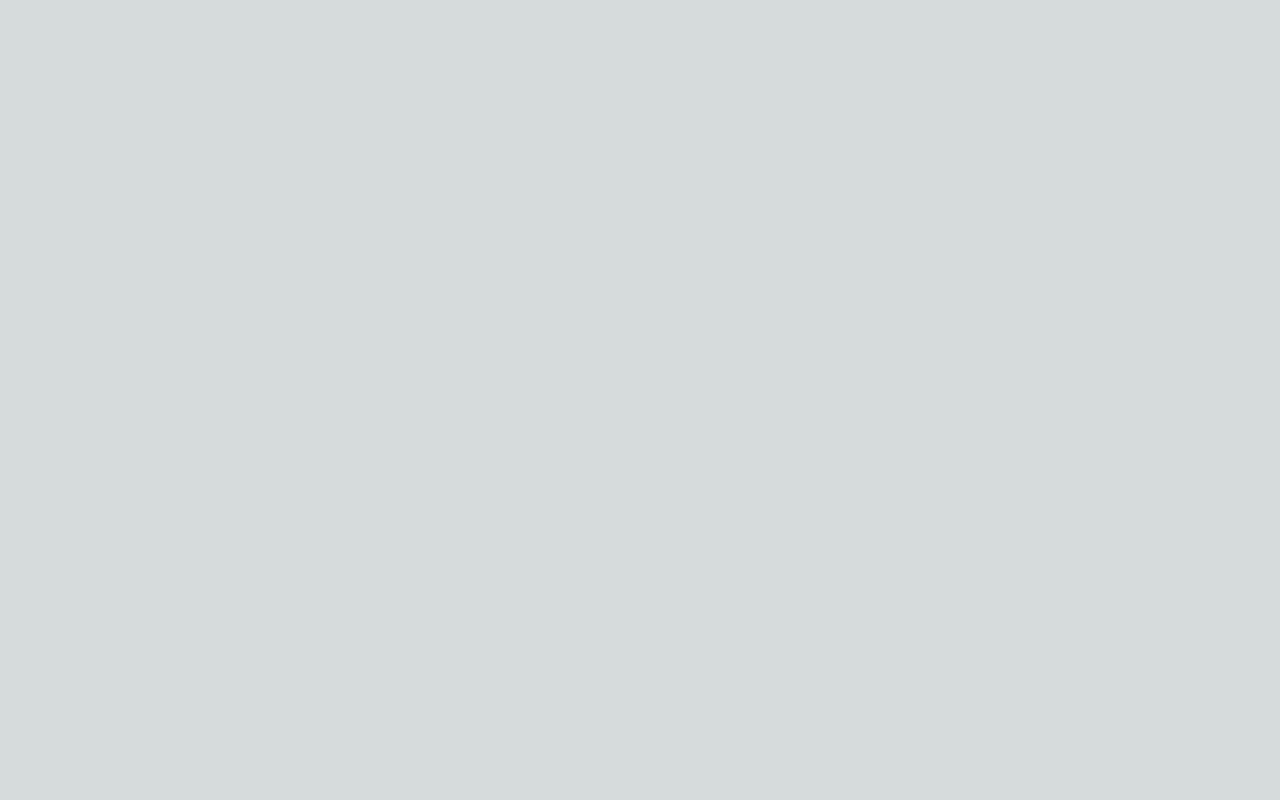
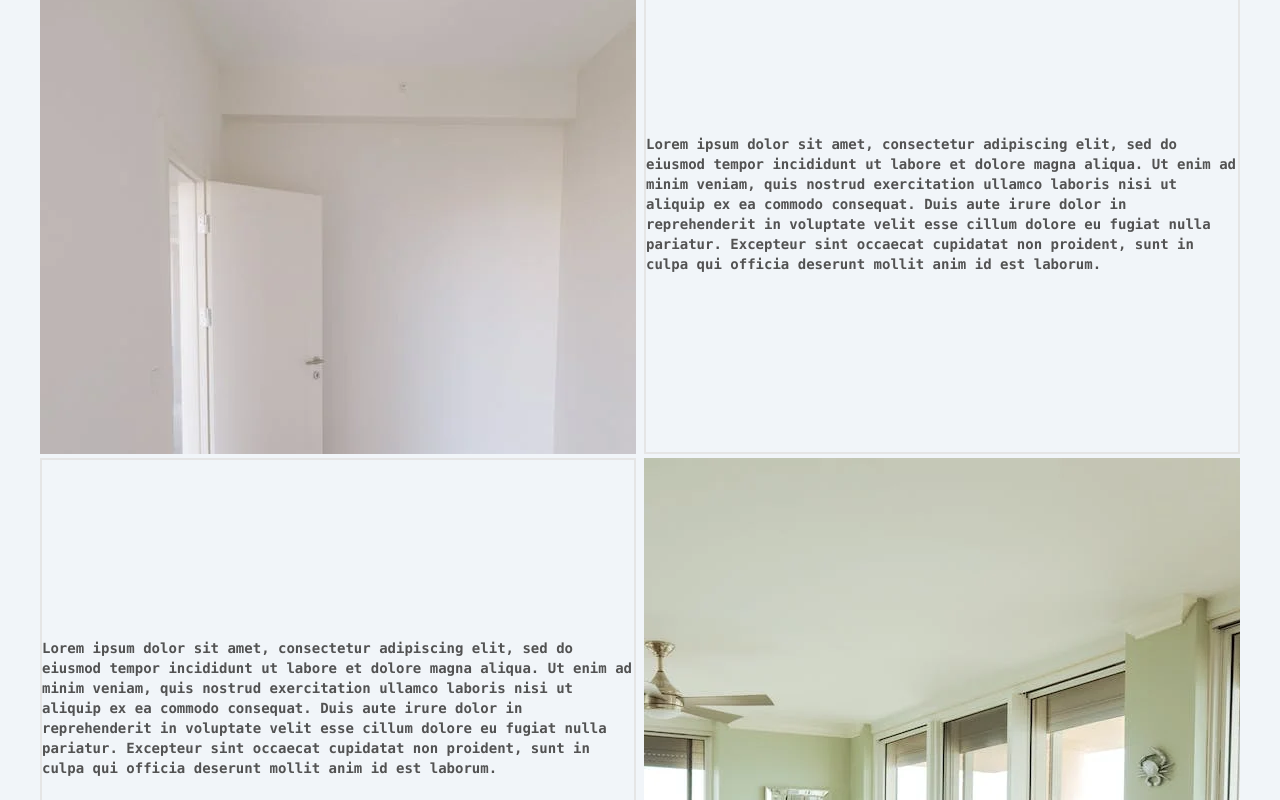
Before and after one commit to Royweru/blocks-real-estate-next-14, a Next.js app: page / in a window 1280 px wide. Shown: the part 1020-1820 px from the top of the page. Before the commit the page ends 870 px from the top, so only its background shows below. Built offline with nearby package versions, Linux system fonts and the light colour scheme.

Commit message:
modified:   app/page.tsx 	modified:   components/show-case.tsx 	new file:   public/images/bg2.webp 	new file:   public/images/bg3.webp

```diff
--- a/app/page.tsx
+++ b/app/page.tsx
@@ -4,17 +4,21 @@ import SearchBar from "@/components/search-bar";
 import Billboard from "@/components/billboard";
 import Heading from "@/components/ui/heading";
 import ContentBox from "@/components/content-box";
+import ShowCase from "@/components/show-case";
 export default function Home() {
   return (
-    <main className="flex min-h-screen flex-col justify-evenly w-full ">
+    <main className="flex min-h-screen flex-col gap-y-4 justify-evenly items-center w-full ">
       <Billboard>
         <Navbar/>
         <SearchBar />
       </Billboard>
-      <div className=" bg-white w-full rounded  flex flex-col justify-evenly items-center mb-5 py-3">
+      <div className=" bg-white w-full rounded  flex flex-col justify-evenly items-center  py-3">
           <Heading title="What are you expecting to do?" subtitle=" get mind blowing deals and crazy offers" />
           <ContentBox />
       </div>
+      <ShowCase />
+
+
     </main>
   );
 }
--- a/components/show-case.tsx
+++ b/components/show-case.tsx
@@ -26,20 +26,27 @@ const divContent = [
 const ShowCase = () => {
   return (
     <>
-      <section className="  bg-slate-100 flex flex-col relative w-full py-10 rounded gap-y-4 ">
+      <div className="  bg-slate-100 flex flex-col  w-full py-10
+       gap-y-5 justify-center items-center px-10 ">
         <Heading title=" Some amaizing properties"/>
-        <div className=" flex justify-evenly items-center">
-        {divContent.map((box) => (
-          <div
-            key={box.id}
-            className=" flex flex-col justify-center items-center p-3 rounded-md bg-slate-200"
-          >
+        <div className=" w-full flex justify-center items-center">
+        <div className=" w-full grid grid-cols-2 md:grid-cols-4 gap-x-2 gap-y-1 mx-auto">
+           <div className="  bg-[url('/images/bg2.webp')] col-span-2 h-[500px]"/>
+            <div className=" h-[500px] md:col-span-2  border-[2px]  border-neutral-200 bg-slate-100 hover:outline-black hover:cursor-pointer outline-2 flex group  justify-center items-center">
+                <p className=" font-mono font-semibold text-sm text-neutral-600 ">
+                Lorem ipsum dolor sit amet, consectetur adipiscing elit, sed do eiusmod tempor incididunt ut labore et dolore magna aliqua. Ut enim ad minim veniam, quis nostrud exercitation ullamco laboris nisi ut aliquip ex ea commodo consequat. Duis aute irure dolor in reprehenderit in voluptate velit esse cillum dolore eu fugiat nulla pariatur. Excepteur sint occaecat cupidatat non proident, sunt in culpa qui officia deserunt mollit anim id est laborum.
+                </p>
+            </div>
+            <div className=" h-[500px] md:col-span-2   border-[2px]  border-neutral-200 bg-slate-100 hover:outline-emerald-100 hover:cursor-pointer flex  justify-center items-center">
+                <p className=" font-mono font-semibold text-sm text-neutral-600 ">
+                Lorem ipsum dolor sit amet, consectetur adipiscing elit, sed do eiusmod tempor incididunt ut labore et dolore magna aliqua. Ut enim ad minim veniam, quis nostrud exercitation ullamco laboris nisi ut aliquip ex ea commodo consequat. Duis aute irure dolor in reprehenderit in voluptate velit esse cillum dolore eu fugiat nulla pariatur. Excepteur sint occaecat cupidatat non proident, sunt in culpa qui officia deserunt mollit anim id est laborum.
+                </p>
+            </div>
+            <div className="  bg-[url('/images/bg3.webp')] col-span-2 h-[500px]"/>
+        </div>
+        </div>
 
-            {box.description}
-          </div>
-        ))}
-        </div>
-      </section>
+      </div>
     </>
   );
 };
```
Also changed, not shown: public/images/bg2.webp (added), public/images/bg3.webp (added).
